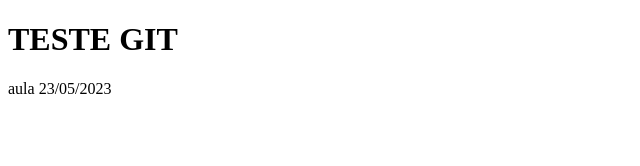
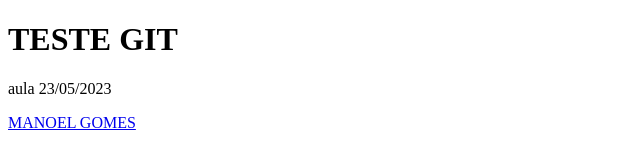
Before and after one commit to PedroCheminUtfpr/aulaSuperLegal, a plain HTML site: page index.html in a window 1280 px wide. Shown: the whole page, without its empty margins (0-640 px from the left). Drawn offline with Linux system fonts and the light colour scheme.

Commit message:
Versão 2 - Página Manoel Gomes Edition

```diff
--- a/index.html
+++ b/index.html
@@ -9,5 +9,6 @@
 <body>
   <h1> TESTE GIT</h1>
   <p> aula 23/05/2023</p>
+  <a href="https://pt.wikipedia.org/wiki/Manoel_Gomes" target="blank"> MANOEL GOMES  </a>
 </body>
 </html>
```
